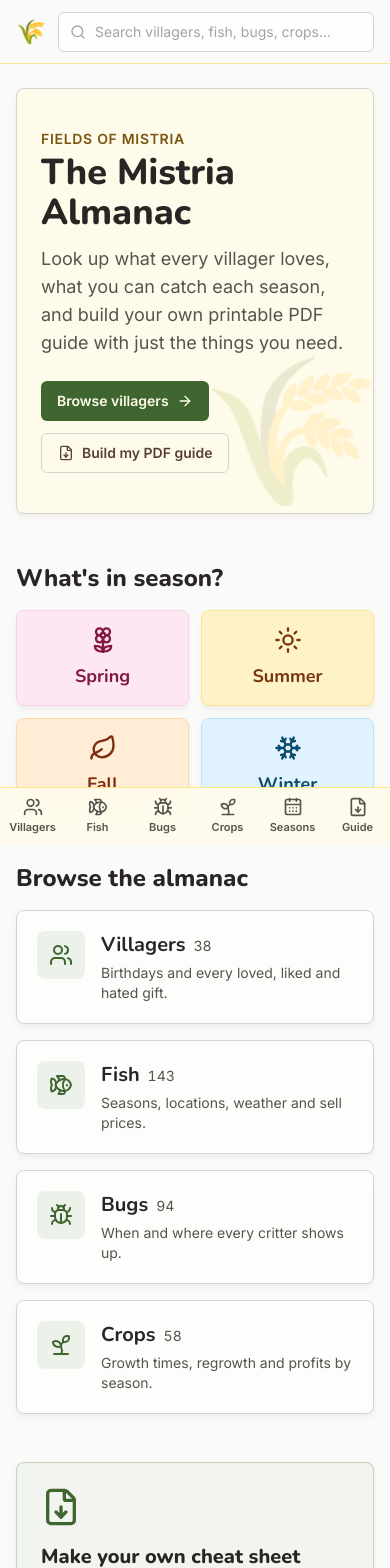
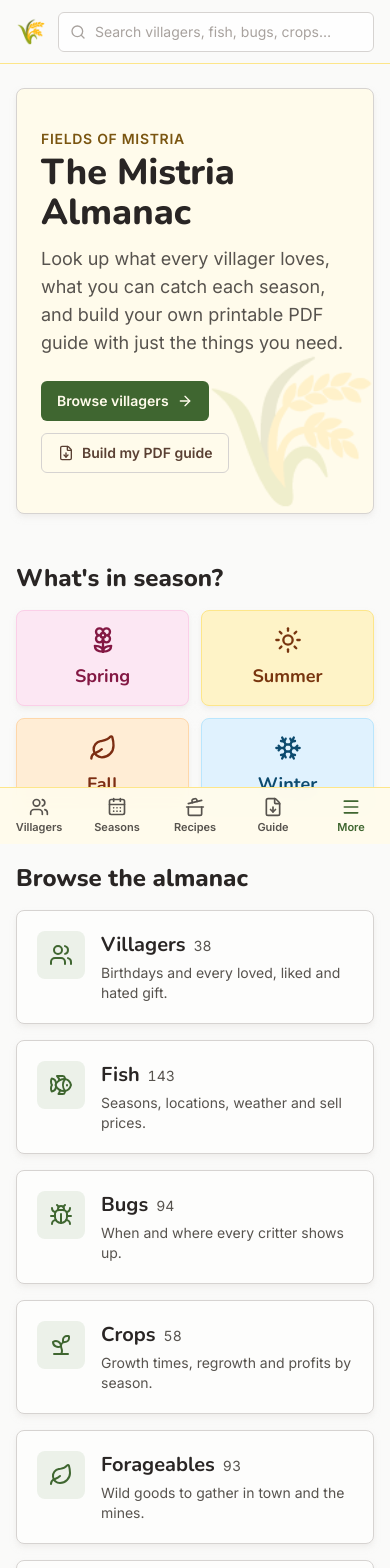
Before and after one commit to M4c-beth/DB_mistria, a Next.js app: page / in a window 390 px wide. Shown: the top 1568 px of the page. Built offline with nearby package versions, Linux system fonts and the light colour scheme.

Commit message:
Add forageables and recipes to navigation, home and season pages

```diff
--- a/app/page.tsx
+++ b/app/page.tsx
@@ -1,6 +1,6 @@
 import Link from 'next/link';
-import { ArrowRight, Bug, FileDown, Fish, Sprout, Users } from 'lucide-react';
-import { getBugs, getCrops, getFish, getVillagers } from '@/lib/data';
+import { ArrowRight, Bug, CookingPot, FileDown, Fish, Leaf, Sprout, Users } from 'lucide-react';
+import { getBugs, getCrops, getFish, getForage, getRecipes, getVillagers } from '@/lib/data';
 import { SEASONS } from '@/lib/data/schemas';
 import { cn } from '@/lib/utils';
 import { SEASON_ICON, SEASON_STYLE } from '@/components/ui/SeasonTag';
@@ -11,6 +11,8 @@ export default function HomePage(): React.JSX.Element {
     { href: '/fish/', label: 'Fish', count: getFish().length, icon: Fish, blurb: 'Seasons, locations, weather and sell prices.' },
     { href: '/bugs/', label: 'Bugs', count: getBugs().length, icon: Bug, blurb: 'When and where every critter shows up.' },
     { href: '/crops/', label: 'Crops', count: getCrops().length, icon: Sprout, blurb: 'Growth times, regrowth and profits by season.' },
+    { href: '/forage/', label: 'Forageables', count: getForage().length, icon: Leaf, blurb: 'Wild goods to gather in town and the mines.' },
+    { href: '/recipes/', label: 'Recipes', count: getRecipes().length, icon: CookingPot, blurb: 'Ingredients and unlocks for cooking and crafting.' },
   ];
 
   return (
@@ -64,7 +66,7 @@ export default function HomePage(): React.JSX.Element {
         <h2 id="browse-heading" className="mb-4 text-2xl">
           Browse the almanac
         </h2>
-        <ul className="grid gap-4 sm:grid-cols-2">
+        <ul className="grid gap-4 sm:grid-cols-2 lg:grid-cols-3">
           {sections.map(({ href, label, count, icon: Icon, blurb }) => (
             <li key={href}>
               <Link href={href} className="card group flex items-start gap-4 p-5 transition-all duration-200 hover:-translate-y-1 hover:shadow-lg">
--- a/app/seasons/[season]/page.tsx
+++ b/app/seasons/[season]/page.tsx
@@ -3,7 +3,7 @@ import type { Metadata } from 'next';
 import Link from 'next/link';
 import { notFound } from 'next/navigation';
 import { Cake } from 'lucide-react';
-import { getBirthdaysInSeason, getBugs, getCrops, getFish } from '@/lib/data';
+import { getBirthdaysInSeason, getBugs, getCrops, getFish, getForage } from '@/lib/data';
 import { SEASONS, type Season } from '@/lib/data/schemas';
 import { cn } from '@/lib/utils';
 import { Breadcrumbs } from '@/components/layout/Breadcrumbs';
@@ -29,7 +29,7 @@ function toSeason(slug: string): Season | undefined {
 export async function generateMetadata({ params }: Params): Promise<Metadata> {
   const season = toSeason((await params).season);
   return season
-    ? { title: `${season} Guide`, description: `Fish, bugs and crops available in ${season}, plus villager birthdays.` }
+    ? { title: `${season} Guide`, description: `Fish, bugs, crops and forageables available in ${season}, plus villager birthdays.` }
     : {};
 }
 
@@ -40,6 +40,7 @@ export default async function SeasonPage({ params }: Params): Promise<React.JSX.
   const fish = getFish().filter((f) => f.seasons.includes(season));
   const bugs = getBugs().filter((b) => b.seasons.includes(season));
   const crops = getCrops().filter((c) => c.seasons.includes(season));
+  const forage = getForage().filter((f) => f.seasons.includes(season));
   const birthdays = getBirthdaysInSeason(season);
   const Icon = SEASON_ICON[season];
 
@@ -73,7 +74,8 @@ export default async function SeasonPage({ params }: Params): Promise<React.JSX.
         <div>
           <h1 className="text-3xl md:text-4xl">{season}</h1>
           <p className="text-stone-600">
-            {fish.length} fish · {bugs.length} bugs · {crops.length} crops · {birthdays.length} birthdays
+            {fish.length} fish · {bugs.length} bugs · {crops.length} crops · {forage.length} forageables ·{' '}
+            {birthdays.length} birthdays
           </p>
         </div>
       </div>
@@ -111,6 +113,9 @@ export default async function SeasonPage({ params }: Params): Promise<React.JSX.
       <SeasonSection id="crops" title="Crops to plant">
         <CollectionTable kind="crops" rows={crops} season={season} />
       </SeasonSection>
+      <SeasonSection id="forage" title="Forageables to gather">
+        <CollectionTable kind="forage" rows={forage} season={season} />
+      </SeasonSection>
     </>
   );
 }
--- a/components/layout/MobileNav.tsx
+++ b/components/layout/MobileNav.tsx
@@ -2,19 +2,61 @@
 
 import Link from 'next/link';
 import { usePathname } from 'next/navigation';
+import { useEffect, useState } from 'react';
+import { Menu, X } from 'lucide-react';
 import { cn } from '@/lib/utils';
 import { GuideCount } from '@/components/guide/GuideCount';
 import { NAV_ITEMS, isActive } from './navItems';
 
-/** Bottom tab bar for small screens; Home is reachable via the header logo. */
+/** Bottom tab bar for small screens with the main tabs plus a "More" sheet for the rest. */
 export function MobileNav(): React.JSX.Element {
   const pathname = usePathname();
+  const [open, setOpen] = useState(false);
+  const tabs = NAV_ITEMS.filter((i) => i.mobileTab);
+  const more = NAV_ITEMS.filter((i) => !i.mobileTab);
+  const moreActive = more.some((i) => isActive(i, pathname));
+
+  // Close the sheet after navigating.
+  useEffect(() => setOpen(false), [pathname]);
+
   return (
+    <>
+      {open && (
+        <div className="fixed inset-0 z-30 md:hidden" role="dialog" aria-modal="true" aria-label="More pages">
+          <button type="button" aria-label="Close menu" className="absolute inset-0 bg-stone-800/30" onClick={() => setOpen(false)} />
+          <nav
+            aria-label="More"
+            className="absolute inset-x-0 bottom-14 rounded-t-xl border-t border-amber-200 bg-amber-50 p-3 pb-[calc(0.75rem+env(safe-area-inset-bottom))] shadow-lg"
+          >
+            <ul className="grid grid-cols-2 gap-2">
+              {more.map((item) => {
+                const Icon = item.icon;
+                const active = isActive(item, pathname);
+                return (
+                  <li key={item.href}>
+                    <Link
+                      href={item.href}
+                      aria-current={active ? 'page' : undefined}
+                      className={cn(
+                        'flex h-12 items-center gap-3 rounded-md px-3 text-sm font-semibold',
+                        active ? 'bg-mistria-green/15 text-mistria-green-ink' : 'text-stone-800 hover:bg-amber-100',
+                      )}
+                    >
+                      <Icon aria-hidden className="size-5" />
+                      {item.label}
+                    </Link>
+                  </li>
+                );
+              })}
+            </ul>
+          </nav>
+        </div>
+      )}
       <nav
         aria-label="Main"
-      className="fixed inset-x-0 bottom-0 z-30 grid grid-cols-6 border-t border-amber-200 bg-amber-50/95 pb-[env(safe-area-inset-bottom)] backdrop-blur md:hidden"
+        className="fixed inset-x-0 bottom-0 z-40 grid grid-cols-5 border-t border-amber-200 bg-amber-50/95 pb-[env(safe-area-inset-bottom)] backdrop-blur md:hidden"
       >
-      {NAV_ITEMS.filter((i) => i.match !== '/').map((item) => {
+        {tabs.map((item) => {
           const active = isActive(item, pathname);
           const Icon = item.icon;
           return (
@@ -37,6 +79,19 @@ export function MobileNav(): React.JSX.Element {
             </Link>
           );
         })}
+        <button
+          type="button"
+          onClick={() => setOpen((o) => !o)}
+          aria-expanded={open}
+          className={cn(
+            'flex h-14 flex-col items-center justify-center gap-0.5 text-[11px] font-semibold',
+            open || moreActive ? 'text-mistria-green-ink' : 'text-stone-600',
+          )}
+        >
+          {open ? <X aria-hidden className="size-5" /> : <Menu aria-hidden className="size-5" />}
+          More
+        </button>
       </nav>
+    </>
   );
 }
--- a/components/layout/navItems.ts
+++ b/components/layout/navItems.ts
@@ -1,4 +1,4 @@
-import { Bug, CalendarDays, FileDown, Fish, House, Sprout, Users, type LucideIcon } from 'lucide-react';
+import { Bug, CalendarDays, CookingPot, FileDown, Fish, House, Leaf, Sprout, Users, type LucideIcon } from 'lucide-react';
 
 export interface NavItem {
   href: string;
@@ -6,16 +6,20 @@ export interface NavItem {
   icon: LucideIcon;
   /** Pathname prefix that marks this item active. */
   match: string;
+  /** Shown directly in the mobile tab bar (the rest go under "More"). */
+  mobileTab?: boolean;
 }
 
 export const NAV_ITEMS: NavItem[] = [
   { href: '/', label: 'Home', icon: House, match: '/' },
-  { href: '/villagers/', label: 'Villagers', icon: Users, match: '/villagers' },
+  { href: '/villagers/', label: 'Villagers', icon: Users, match: '/villagers', mobileTab: true },
+  { href: '/seasons/spring/', label: 'Seasons', icon: CalendarDays, match: '/seasons', mobileTab: true },
   { href: '/fish/', label: 'Fish', icon: Fish, match: '/fish' },
   { href: '/bugs/', label: 'Bugs', icon: Bug, match: '/bugs' },
   { href: '/crops/', label: 'Crops', icon: Sprout, match: '/crops' },
-  { href: '/seasons/spring/', label: 'Seasons', icon: CalendarDays, match: '/seasons' },
-  { href: '/guide/', label: 'My Guide', icon: FileDown, match: '/guide' },
+  { href: '/forage/', label: 'Forageables', icon: Leaf, match: '/forage' },
+  { href: '/recipes/', label: 'Recipes', icon: CookingPot, match: '/recipes', mobileTab: true },
+  { href: '/guide/', label: 'My Guide', icon: FileDown, match: '/guide', mobileTab: true },
 ];
 
 export function isActive(item: NavItem, pathname: string): boolean {
```
Lines whose indentation alone changed are shown as unchanged.
